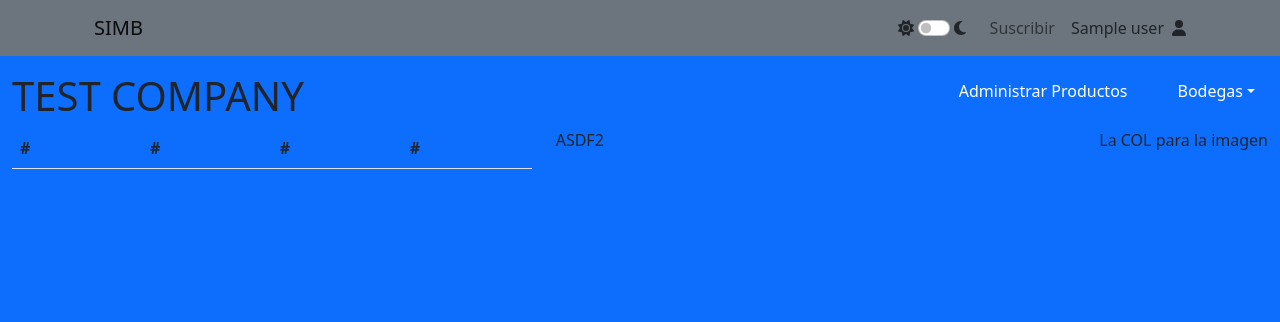
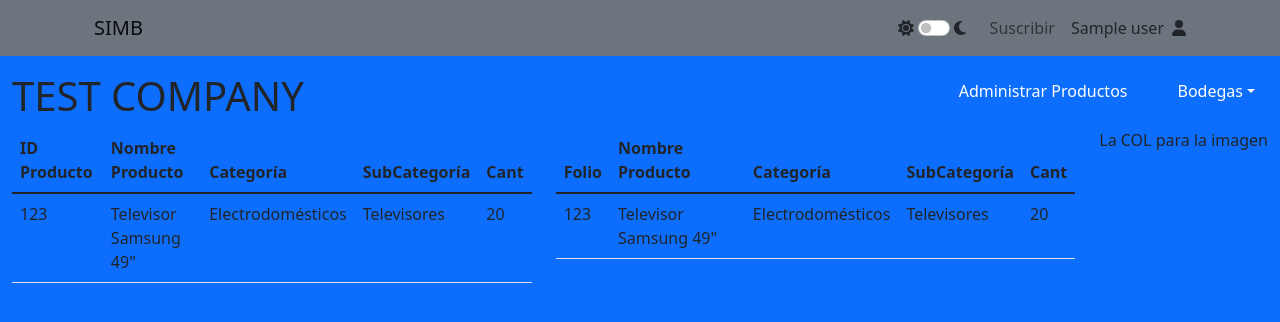
Before and after one commit to DonKames/SIMB, a React (Create React App) app in the folder SIMB/ClientApp/: page /pvt/modules/warehouse in a window 1280 px wide. Shown: the top 322 px of the page. Built offline with nearby package versions, Linux system fonts and the light colour scheme; no server answers; sample sign-in values are in the browser's storage.

Commit message:
Create AdminScreen

```diff
--- a/SIMB/ClientApp/src/components/modules/warehouse/WarehouseScreen.js
+++ b/SIMB/ClientApp/src/components/modules/warehouse/WarehouseScreen.js
@@ -30,24 +30,45 @@ export const WarehouseScreen = () => {
                 <Table responsive>
                     <thead>
                         <tr>
-                            <th>
-                                #
-                            </th>
-                            <th>
-                                #
-                            </th>
-                            <th>
-                                #
-                            </th>
-                            <th>
-                                #
-                            </th>
+                            <th>ID Producto</th>
+                            <th>Nombre Producto</th>
+                            <th>Categoría</th>
+                            <th>SubCategoría</th>
+                            <th>Cant</th>
                         </tr>
                     </thead>
+                    <tbody>
+                        <tr>
+                            <td>123</td>
+                            <td>Televisor Samsung 49"</td>
+                            <td>Electrodomésticos</td>
+                            <td>Televisores</td>
+                            <td>20</td>
+                        </tr>
+                    </tbody>
                 </Table>
             </Col>
             <Col>
-                ASDF2
+            <Table responsive>
+                    <thead>
+                        <tr>
+                            <th>Folio</th>
+                            <th>Nombre Producto</th>
+                            <th>Categoría</th>
+                            <th>SubCategoría</th>
+                            <th>Cant</th>
+                        </tr>
+                    </thead>
+                    <tbody>
+                        <tr>
+                            <td>123</td>
+                            <td>Televisor Samsung 49"</td>
+                            <td>Electrodomésticos</td>
+                            <td>Televisores</td>
+                            <td>20</td>
+                        </tr>
+                    </tbody>
+                </Table>
             </Col>
             <Col xs="auto">La COL para la imagen</Col>
         </Row>
```
Also changed, not shown: SIMB/ClientApp/src/components/modules/warehouse/AdminScreen.js (added, +7 -0 lines).
